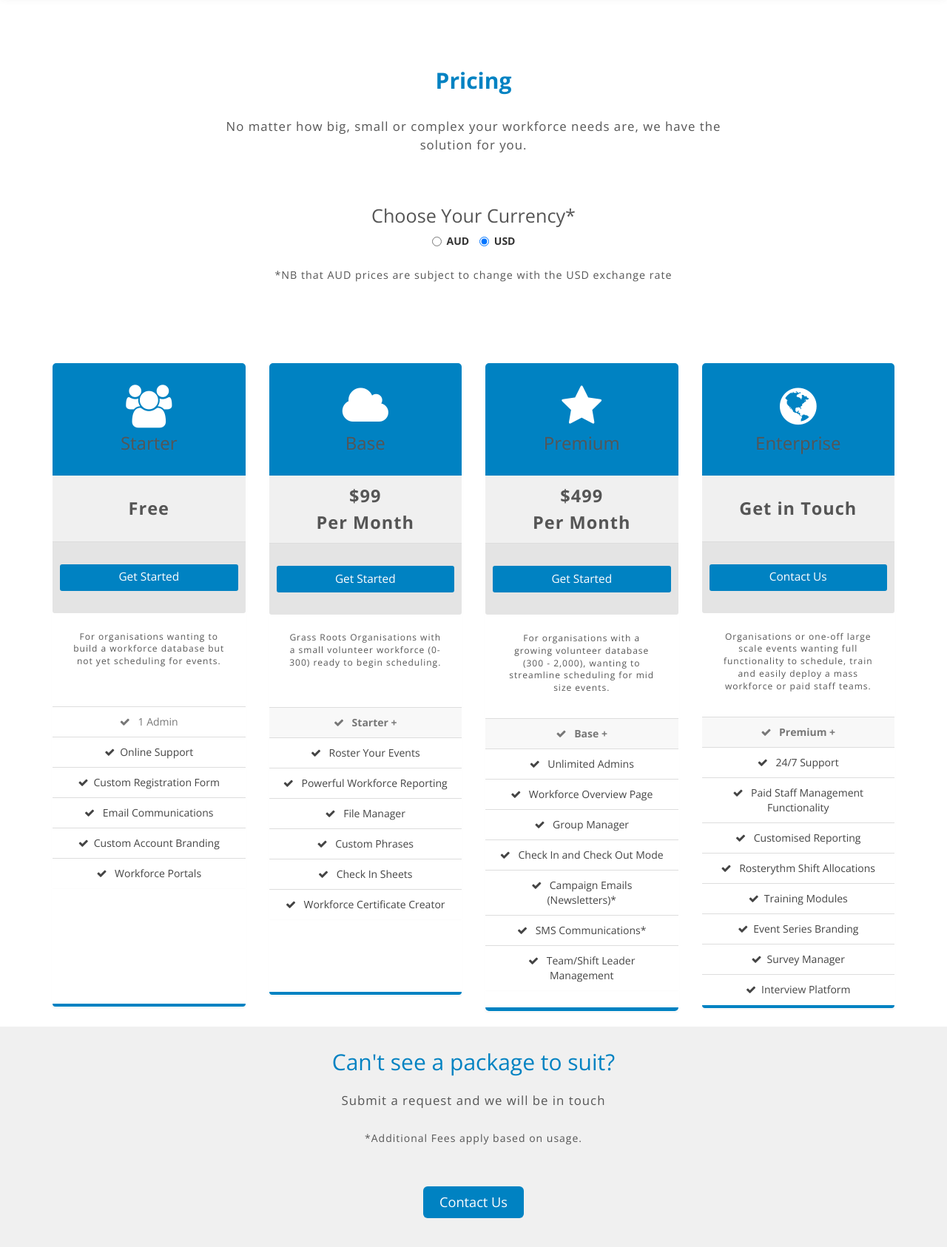
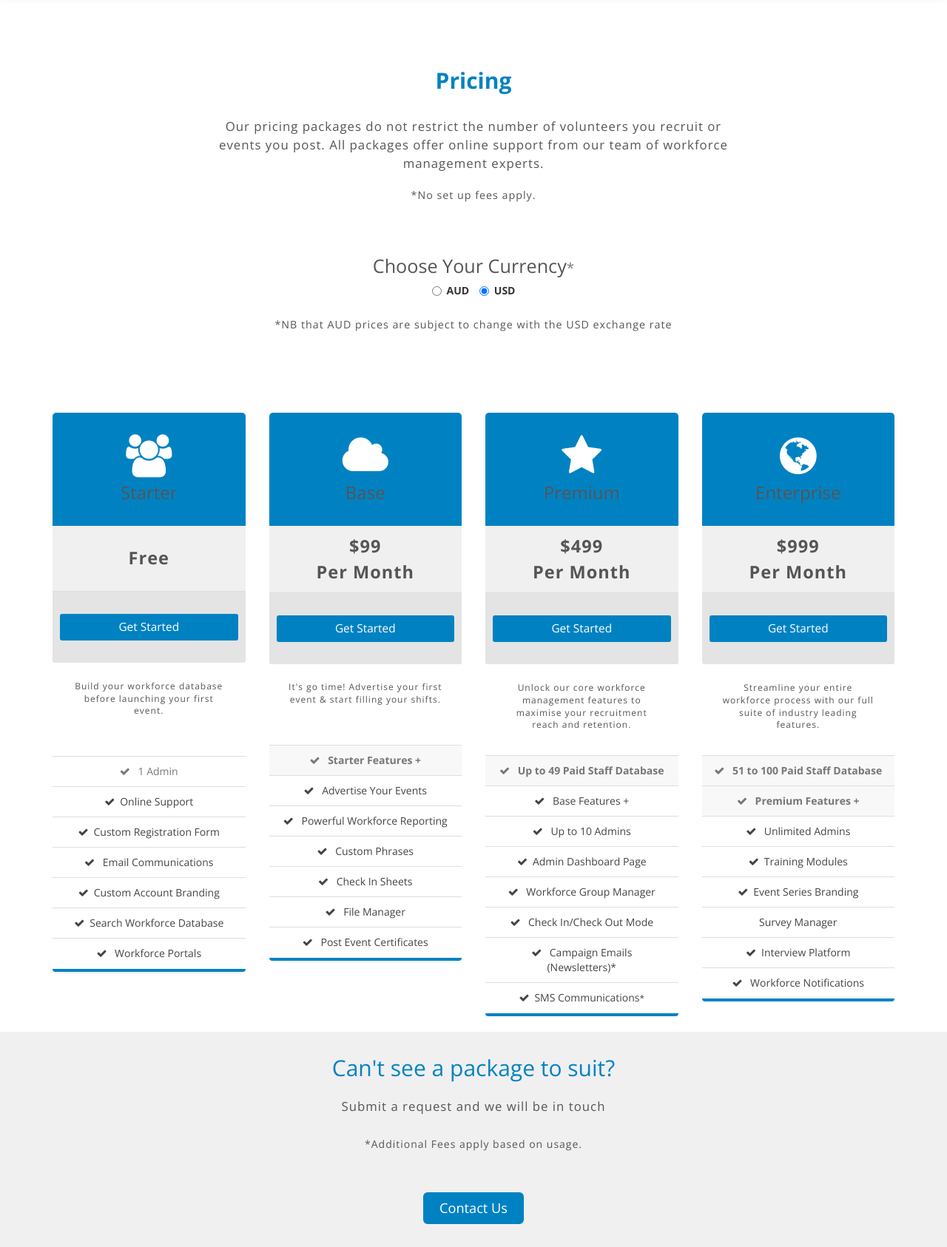
Before and after one commit to pete-ewg17/ewg_tech_website_2017, a PHP site: page /pricing.php in a window 1280 px wide. Shown: the part 63-1749 px from the top of the page at 74% size. Run offline with PHP 8.4, Linux system fonts and the light colour scheme; some libraries are stand-ins or nearby versions.

Commit message:
edited pricing plans as per bonnets email

```diff
--- a/pricing.php
+++ b/pricing.php
@@ -10,14 +10,13 @@ include $file_base."template_files/header.php";
   <div class="row featurette">
     <div class="col-md-8 col-md-offset-2 text-center">
       <h2 class="header">Pricing</h2>
-    <p>No matter how big, small or complex your workforce needs are, we have the solution for you.</p>
+    <p>Our pricing packages do not restrict the number of volunteers you recruit or events you post. All packages offer online support from our team of workforce management experts.</p>
+    <p><small>*No set up fees apply.</small></p>
 
     <div class="pricing-box">
-        <h4>Choose Your Currency*</h4>
-
-
+        <h4>Choose Your Currency<small>*</small></h4>
         <div class="radio-inline">
-          <label><input id="audPrice" data-exrate='-1' type="radio" name='chooseprice' class="chooseprice"> AUD</label>
+          <label><input id="audPrice" data-exratlocale='-1' type="radio" name='chooseprice' class="chooseprice"> AUD</label>
         </div>
         <div class="radio-inline">
           <label><input id="usdPrice" data-exrate='1' type="radio" name='chooseprice' class="chooseprice" checked>USD</label>
@@ -49,10 +48,10 @@ include $file_base."template_files/header.php";
             <p class="tag-text"><strong>Free</strong></p>
           </div>
           <div class="panel-footer">
-            <a class="btn btn-lg btn-block btn-primary pricing_button" data-plan="free" href="http://eventworkforcegroup.com/technology/demo">Get Started</a>
+            <a class="btn btn-lg btn-block btn-primary pricing_button" data-plan="free" href="https://rosterfy.co/onboard_simple">Get Started</a>
           </div>
           <div class="panel-body-a text-center">
-            <p class="lead text-muted small" style="padding-top: 12px; color: #555; font-size: 12px;">For organisations wanting to build a workforce database but not yet scheduling for events.</p>
+            <p class="lead text-muted small" style="padding-top: 12px; color: #555; font-size: 12px;">Build your workforce database before launching your first event.</p>
                                     <br>
 
           </div>
@@ -62,10 +61,8 @@ include $file_base."template_files/header.php";
             <li class="list-group-item"><a href="feature_info_pages/customregistration.php" target="_blank"> <i class="fa fa-check"></i>Custom Registration Form </a></li>
             <li class="list-group-item"><a href="feature_info_pages/emails.php" target="_blank"><i class="fa fa-check"></i> Email Communications</a></li>
             <li class="list-group-item"><a href="feature_info_pages/accountbranding.php" target="_blank"> <i class="fa fa-check"></i>Custom Account Branding</a></li>
+            <li class="list-group-item"><a href="feature_info_pages/search.php" target="_blank"> <i class="fa fa-check"></i>Search Workforce Database</a></li>
             <li class="list-group-item"><a href="feature_info_pages/userportal.php" target="_blank"><i class="fa fa-check"></i> Workforce Portals</a></li>
-            <li class="list-group-item-1"></li>
-
-
           </ul>
           <div class="border-bottom"></div>
         </div>
@@ -81,29 +78,24 @@ include $file_base."template_files/header.php";
             <i class="fa fa-cloud icon"></i>
             <h3>Base</h3>
           </div>
-
           <div class="panel-body text-center">
-
             <p><strong>$<span class="cost" data-orig='99'>99</span> <br>Per Month</strong></p>
           </div>
           <div class="panel-footer">
-            <a class="btn btn-lg btn-block btn-primary pricing_button" data-plan="base" href="http://eventworkforcegroup.com/technology/demo" target="_blank">Get Started</a>
+            <a class="btn btn-lg btn-block btn-primary pricing_button" data-plan="base" href="https://rosterfy.co/onboard_simple" target="_blank">Get Started</a>
           </div>
           <div class="panel-body-a text-center">
-            <p class="lead text-muted small" style="padding-top: 11px; color: #555; font-size: 12px;">Grass Roots Organisations with a small volunteer workforce (0-300) ready to begin scheduling.</p><br />
+            <p class="lead text-muted small" style="padding-top: 11px; color: #555; font-size: 12px;">It's go time! Advertise your first event &amp; start filling your shifts. </p><br />
 
           </div>
           <ul class="list-group text-center">
-            <li class="list-group-item first-item"><i class="fa fa-check"></i> Starter + </li>
-            <li class="list-group-item"><a href="feature_info_pages/event.php" target="_blank"><i class="fa fa-check"></i> Roster Your Events </a></li>
+            <li class="list-group-item first-item"><i class="fa fa-check"></i> Starter Features + </li>
+            <li class="list-group-item"><a href="feature_info_pages/event.php" target="_blank"><i class="fa fa-check"></i> Advertise Your Events </a></li>
             <li class="list-group-item"><a href="feature_info_pages/reports.php" target="_blank"><i class="fa fa-check"></i> Powerful Workforce Reporting </a></li>
-            <li class="list-group-item"><a href="feature_info_pages/filemanager.php" target="_blank"><i class="fa fa-check"></i> File Manager</a></li>
             <li class="list-group-item"><a href="feature_info_pages/pagesphrases.php" target="_blank"><i class="fa fa-check"></i> Custom Phrases</a></li>
             <li class="list-group-item"><a href="feature_info_pages/checksheets.php" target="_blank"><i class="fa fa-check"></i> Check In Sheets</a></li>
-            <li class="list-group-item"><a href="feature_info_pages/certificates.php" target="_blank"><i class="fa fa-check"></i> Workforce Certificate Creator</a></li>
-
-            <li class="list-group-item-2"></li>
-
+            <li class="list-group-item"><a href="feature_info_pages/filemanager.php" target="_blank"><i class="fa fa-check"></i> File Manager</a></li>
+            <li class="list-group-item"><a href="feature_info_pages/certificates.php" target="_blank"><i class="fa fa-check"></i> Post Event Certificates</a></li>
           </ul>
            <div class="border-bottom"></div>
         </div>
@@ -125,22 +117,20 @@ include $file_base."template_files/header.php";
 
           </div>
           <div class="panel-footer">
-            <a class="btn btn-lg btn-block btn-primary pricing_button" data-plan="premium" href="http://eventworkforcegroup.com/technology/demo">Get Started</a>
+            <a class="btn btn-lg btn-block btn-primary pricing_button" data-plan="premium" href="https://rosterfy.co/onboard_simple">Get Started</a>
           </div>
           <div class="panel-body-a text-center">
-            <p class="lead text-muted small" style="color: #555; font-size: 12px;"> For organisations with a growing volunteer database (300 - 2,000), wanting to streamline scheduling for mid size events. </p>
+            <p class="lead text-muted small" style="color: #555; font-size: 12px;">Unlock our core workforce management features to maximise your recruitment reach and retention.</p>
           </div>
           <ul class="list-group text-center">
-            <li class="list-group-item first-item"><i class="fa fa-check"></i> Base + </li>
-            <li class="list-group-item"><a href="" target="_blank"><i class="fa fa-check"></i> Unlimited Admins </a></li>
-            <li class="list-group-item"><a href="feature_info_pages/dashboard.php" target="_blank"><i class="fa fa-check"></i> Workforce Overview Page </a></li>
-            <li class="list-group-item"><a href="feature_info_pages/groupmanager.php" target="_blank"><i class="fa fa-check"></i> Group Manager</a></li>
-            <li class="list-group-item"><a href="feature_info_pages/checkmode.php" target="_blank"><i class="fa fa-check"></i> Check In and Check Out Mode</a></li>
+            <li class="list-group-item first-item"><i class="fa fa-check"></i> Up to 49 Paid Staff Database </li>
+            <li class="list-group-item"><a href="" target="_blank"><i class="fa fa-check"></i> Base Features +</a></li>
+            <li class="list-group-item"><a href="feature_info_pages/dashboard.php" target="_blank"><i class="fa fa-check"></i> Up to 10 Admins </a></li>
+            <li class="list-group-item"><a href="feature_info_pages/dashboard.php" target="_blank"><i class="fa fa-check"></i>Admin Dashboard Page </a></li>
+            <li class="list-group-item"><a href="feature_info_pages/groupmanager.php" target="_blank"><i class="fa fa-check"></i> Workforce Group Manager</a></li>
+            <li class="list-group-item"><a href="feature_info_pages/checkmode.php" target="_blank"><i class="fa fa-check"></i> Check In/Check Out Mode</a></li>
             <li class="list-group-item"><a href="feature_info_pages/newsletters.php" target="_blank"><i class="fa fa-check"></i> Campaign Emails (Newsletters)*</a></li>
-            <li class="list-group-item"><a href="feature_info_pages/sms.php"><i class="fa fa-check"></i> SMS Communications*</a></li>
-            <li class="list-group-item"><a href="feature_info_pages/leadermanagement.php"><i class="fa fa-check"></i> Team/Shift Leader Management</a></li>
-            <li class="list-group-item-3"></li>
-
+            <li class="list-group-item"><a href="feature_info_pages/sms.php"><i class="fa fa-check"></i>SMS Communications<small>*</small></a></li>
           </ul>
            <div class="border-bottom"></div>
         </div>
@@ -157,25 +147,24 @@ include $file_base."template_files/header.php";
             <h3>Enterprise</h3>
           </div>
           <div class="panel-body text-center">
-            <p class="tag-text"><strong>Get in Touch</strong></p>
+            <p><strong>$<span class="cost" data-orig='499'>999</span> <br>Per Month</strong></p>
           </div>
           <div class="panel-footer">
-            <a class="btn btn-lg btn-block btn-primary pricing_button" data-plan="enterprise" href="http://eventworkforcegroup.com/technology/demo">Contact Us</a>
+            <a class="btn btn-lg btn-block btn-primary pricing_button" data-plan="enterprise" href="https://rosterfy.co/onboard_simple">Get Started</a>
           </div>
           <div class="panel-body-a text-center">
-            <p class="lead text-muted small"style="padding-bottom: 12px; font-size: 12px;" >Organisations or one-off large scale events wanting full functionality to schedule, train and easily deploy a mass workforce or paid staff teams.</p>
+            <p class="lead text-muted small"style="padding-bottom: 12px; font-size: 12px;" >Streamline your entire workforce process with our full suite of industry leading features.</p>
 
           </div>
           <ul class="list-group text-center">
-            <li class="list-group-item first-item"><i class="fa fa-check"></i> Premium +</li>
-            <li class="list-group-item"><a href="feature_info_pages/support.php" target="_blank"><i class="fa fa-check"></i> 24/7 Support</a></li>
-            <li class="list-group-item"><a href="#" target="_blank"><i class="fa fa-check"></i> Paid Staff Management Functionality</a></li>
-            <li class="list-group-item"><a href="feature_info_pages/reports.php" target="_blank"><i class="fa fa-check"></i> Customised Reporting</a></li>
-            <li class="list-group-item"><a href="#" target="_blank"><i class="fa fa-check"></i> Rosterythm Shift Allocations</a></li>
+            <li class="list-group-item first-item"><i class="fa fa-check"></i> 51 to 100 Paid Staff Database</li>
+            <li class="list-group-item first-item"><i class="fa fa-check"></i> Premium Features +</li>
+            <li class="list-group-item"><a href="feature_info_pages/support.php" target="_blank"><i class="fa fa-check"></i> Unlimited Admins</a></li>
             <li class="list-group-item"><a href="feature_info_pages/trainingmanager.php" target="_blank"><i class="fa fa-check"></i>Training Modules</a></li>
-            <li class="list-group-item"><a href="feature_info_pages/eventseries.php" target="_blank"><i class="fa fa-check"></i>Event Series Branding</a></li>
-            <li class="list-group-item"><a href="feature_info_pages/surveys.php" target="_blank"><i class="fa fa-check"></i>Survey Manager</a></li>
+            <li class="list-group-item"><a href="feature_info_pages/eventseries.php" target="_blank"><i class="fa   fa-check"></i>Event Series Branding</a></li>
+            <li class="list-group-item"><a href="feature_info_pages/surveys.php" target="_blank"><i class="fafa-check"></i>Survey Manager</a></li>
             <li class="list-group-item"><a href="feature_info_pages/interview.php" target="_blank"><i class="fa fa-check"></i>Interview Platform</a></li>
+            <li class="list-group-item"><a href="feature_info_pages/notif.php" target="_blank"><i class="fa fa-check"></i> Workforce Notifications</a></li>
           </ul>
            <div class="border-bottom"></div>
         </div>
```
Also changed, not shown: js/pricing.js (line endings or trailing spaces).
